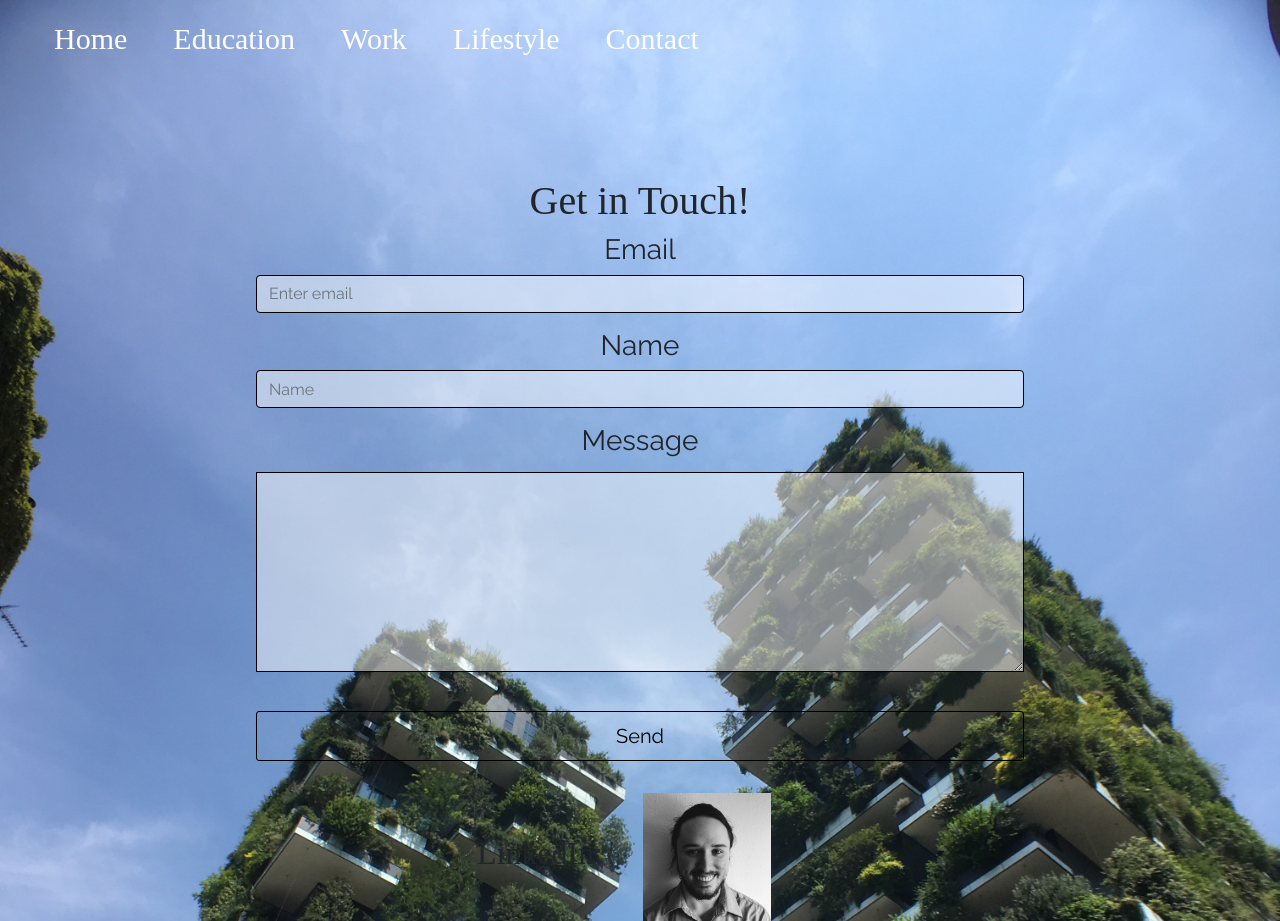
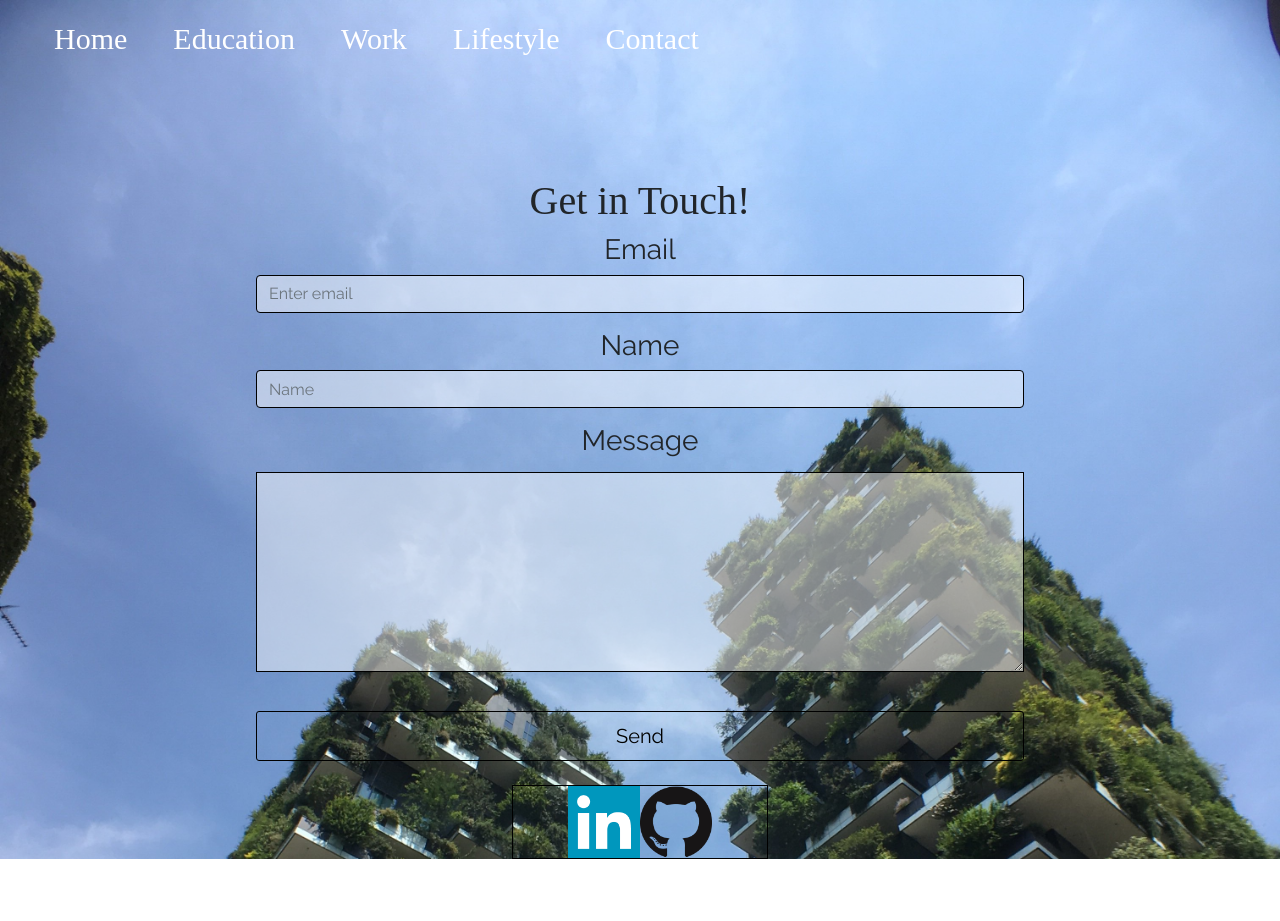
Before and after one commit to xanderdrinnan/XDrinnanPortfolio, a React (Create React App) app: page / in a window 1280 px wide. Both pictures are taken after a click on the button "Contact". After the commit the page ends 859 px from the top, so only its background shows below. Built offline with nearby package versions, Linux system fonts and the light colour scheme; a web font is replaced by a local one.

Commit message:
Fixed reference bar

```diff
--- a/src/contact.css
+++ b/src/contact.css
@@ -50,17 +50,17 @@ input[type=text], select, textarea, input[type=email] {
   }
 
 .referenceContainer {
+  color: rgb(0, 0, 0);
+  border: 1px solid black;
   margin: 0 auto;
   margin-top: 1em;
-  width: 60vw;
-  font-size: 2em;
+  width: 20vw;
+  font-size: 1.5em;
   font-family: 'Coda';
 }
 
 .referenceContainer img {
-  width: 4em;
-  margin-left: 1em;
-  margin-right: 1em;
+  width: 3em;
 }
 
 @media (max-width: 1100px) and (min-width: 600px) {
--- a/src/contact.js
+++ b/src/contact.js
@@ -1,6 +1,8 @@
 import React, { Component } from 'react'
 import * as emailjs from 'emailjs-com'
 import { Button, Form, FormGroup, Input } from 'reactstrap'
+import githubLogo from "./images/githubLogo.png"
+import linkedInLogo from "./images/linkedin.png"
 import selfie from "./images/selfie.jpg"
 import "./contact.css"
 import "./fonts.css"
@@ -96,7 +98,8 @@ class ContactForm extends Component {
             </Button>
           </Form>
           <div className="referenceContainer">
-            LinkedIn: <a href="https://www.linkedin.com/in/xdrinnan/"><img src={selfie}></img></a>
+            <a href="https://www.linkedin.com/in/xdrinnan/"><img src={linkedInLogo}></img></a>
+            <a href="github.com/xanderdrinnan"><img src={githubLogo}></img></a>
           </div>
         </div>
       </>
```
Also changed, not shown: src/images/selfie - Copy.jpg (added).
